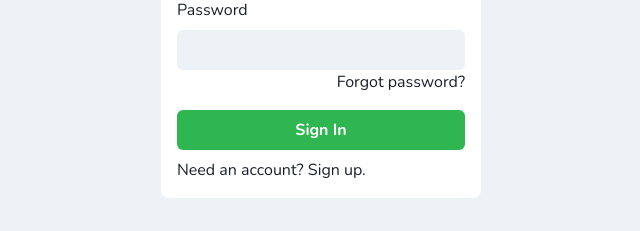
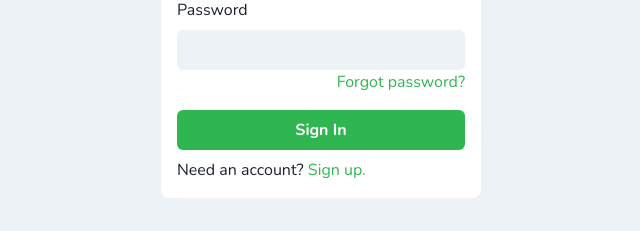
Before and after one commit to mbickers/tallybook, a React (Create React App) app in the folder web/: page /signin in a window 1280 px wide. Shown: the part 388-619 px from the top of the page, without its empty margins (319-959 px from the left). Built offline with nearby package versions, Linux system fonts and the light colour scheme; no server answers.

Commit message:
Fixed link styling

```diff
--- a/web/src/App.tsx
+++ b/web/src/App.tsx
@@ -34,8 +34,12 @@ const theme = extendTheme({
   },
   components: {
     Link: {
+      baseStyle: {
+        color: 'accent.500',
+      },
       variants: {
         'no-underline': {
+          color: 'inherit',
           _hover: {
             textDecoration: 'none',
           },
--- a/web/src/pages/SignIn.tsx
+++ b/web/src/pages/SignIn.tsx
@@ -55,7 +55,7 @@ export default function SignIn() {
                   />
                   <Flex direction="row">
                     <Spacer />
-                    <Link color="accent" as={RouterLink} to="/forgot-password">Forgot password?</Link>
+                    <Link as={RouterLink} to="/forgot-password">Forgot password?</Link>
                   </Flex>
                 </FormControl>
                 <Button type="submit" colorScheme="accent" variant="solid" isFullWidth>
@@ -68,7 +68,7 @@ export default function SignIn() {
         <Text>
           Need an account?
           {' '}
-          <Link color="accent" as={RouterLink} to="/signup">Sign up.</Link>
+          <Link as={RouterLink} to="/signup">Sign up.</Link>
         </Text>
       </VStack>
     </Center>
--- a/web/src/pages/SignUp.tsx
+++ b/web/src/pages/SignUp.tsx
@@ -64,7 +64,7 @@ export default function SignUp() {
         <Text>
           Already have an account?
           {' '}
-          <Link color="accent" as={RouterLink} to="/signin">Sign in.</Link>
+          <Link as={RouterLink} to="/signin">Sign in.</Link>
         </Text>
       </VStack>
     </Center>
```
